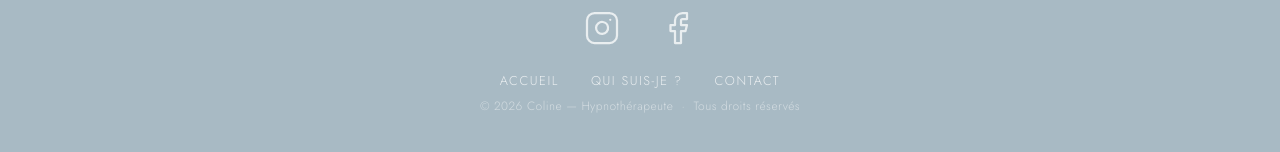
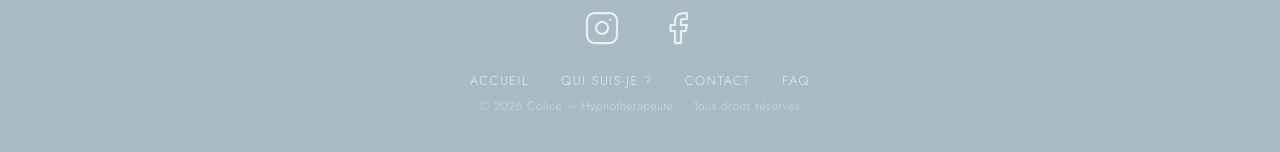
Before and after one commit to martinmenguy/colinepiou, a React (Vite) app: page / in a window 1280 px wide. Shown: the part 2957-3109 px from the top of the page. Built offline with nearby package versions, Linux system fonts and the light colour scheme; a web font is replaced by a local one.

Commit message:
Update Footer.jsx

```diff
--- a/src/components/Footer.jsx
+++ b/src/components/Footer.jsx
@@ -31,7 +31,8 @@ export default function Footer() {
         <nav className="footer__nav" aria-label="Navigation footer">
           <NavLink to="/"             className="footer__link">Accueil</NavLink>
           <NavLink to="/qui-suis-je"  className="footer__link">Qui suis-je ?</NavLink>
-          <NavLink to="/contact"      className="footer__link">Contact</NavLink>
+<NavLink to="/contact"      className="footer__link">Contact</NavLink>
+<NavLink to="/faq"          className="footer__link">FAQ</NavLink>
         </nav>
 
         <p className="footer__legal">
```
